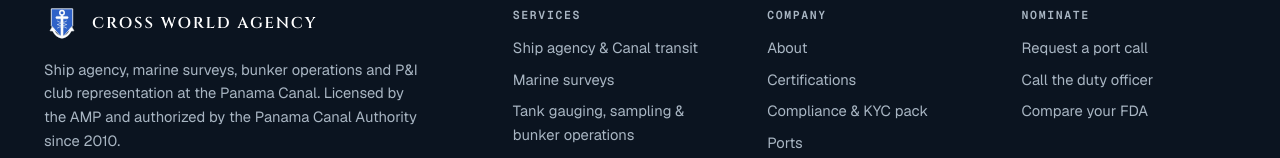
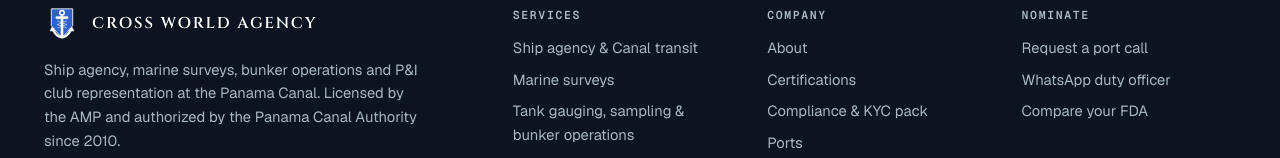
Before and after one commit to munozospinad0/crossworld-agency, a Next.js app: page /en/about in a window 1280 px wide. Shown: the part 1542-1700 px from the top of the page. Built offline with nearby package versions, Linux system fonts and the light colour scheme; no server answers.

Commit message:
WhatsApp de guardia activo en +507 6266-4242 con mensaje predefinido por pagina: plantilla de escala con buque/IMO/ETA en home y formulario, nombre del servicio en cada ficha, saludo simple en contacto y pie

```diff
--- a/app/[locale]/contact/page.tsx
+++ b/app/[locale]/contact/page.tsx
@@ -26,7 +26,8 @@
   const t = ui[locale];
   const cta = await getTranslations('Cta');
   const c = await getTranslations('Common');
-  const duty = dutyChannel();
+  const wa = await getTranslations('Wa');
+  const duty = dutyChannel(wa('general'));
   const Card = ({title, children}: {title: string; children: React.ReactNode}) => (
     <div className="shell">
       <div className="core h-full bg-surface p-5">
--- a/app/[locale]/request-port-call/page.tsx
+++ b/app/[locale]/request-port-call/page.tsx
@@ -18,7 +18,8 @@
   const t = await getTranslations('Form');
   const cta = await getTranslations('Cta');
   const c = await getTranslations('Common');
-  const duty = dutyChannel();
+  const wa = await getTranslations('Wa');
+  const duty = dutyChannel(wa('portcall'));
   return (
     <>
       <section className="border-b border-line bg-surface py-[clamp(40px,5vw,64px)]">
--- a/app/[locale]/services/[slug]/page.tsx
+++ b/app/[locale]/services/[slug]/page.tsx
@@ -60,7 +60,8 @@
   const url = `${site.url}${getPathname({locale, href: {pathname: '/services/[slug]', params: {slug: s.slug[locale]}}})}`;
   const requestUrl = `${site.url}${getPathname({locale, href: '/request-port-call'})}`;
   const ctaLabel = cta(s.cta);
-  const duty = dutyChannel();
+  const wa = await getTranslations('Wa');
+  const duty = dutyChannel(wa('service', {service: s.title[locale]}));
   const index = services.findIndex((x) => x.key === s.key);
   const others = services.filter((x) => x.key !== s.key);
   const specialties = s.specialties?.[locale];
--- a/components/layout/DutyButton.tsx
+++ b/components/layout/DutyButton.tsx
@@ -7,7 +7,8 @@
  */
 export async function DutyButton() {
   const t = await getTranslations('Cta');
-  const duty = dutyChannel();
+  const wa = await getTranslations('Wa');
+  const duty = dutyChannel(wa('general'));
   return (
     <a
       href={duty.href}
--- a/components/layout/Footer.tsx
+++ b/components/layout/Footer.tsx
@@ -11,7 +11,8 @@
   const t = await getTranslations('Footer');
   const c = await getTranslations('Common');
   const cta = await getTranslations('Cta');
-  const duty = dutyChannel();
+  const wa = await getTranslations('Wa');
+  const duty = dutyChannel(wa('general'));
   const col = 'mb-3 font-mono text-[0.72rem] tracking-[0.14em] text-on-dark-muted uppercase';
   return (
     <footer className="relative overflow-hidden border-t border-white/10 bg-ink pt-16 pb-28 text-[0.92rem] text-on-dark-muted">
--- a/components/sections/FinalCta.tsx
+++ b/components/sections/FinalCta.tsx
@@ -10,7 +10,8 @@
   const t = await getTranslations('Home');
   const cta = await getTranslations('Cta');
   const p = await getTranslations('Ports');
-  const duty = dutyChannel();
+  const wa = await getTranslations('Wa');
+  const duty = dutyChannel(wa('portcall'));
   return (
     <section id="request" className="deep py-[clamp(72px,9vw,128px)] text-on-dark">
       <div className="wrap grid grid-cols-1 items-start gap-[clamp(28px,5vw,72px)] md:grid-cols-2">
--- a/components/sections/Hero.tsx
+++ b/components/sections/Hero.tsx
@@ -13,8 +13,9 @@
 export async function Hero() {
   const t = await getTranslations('Home');
   const cta = await getTranslations('Cta');
+  const wa = await getTranslations('Wa');
   const lines = t.raw('h1Lines') as string[];
-  const duty = dutyChannel();
+  const duty = dutyChannel(wa('portcall'));
   return (
     <header className="deep relative isolate -mt-[92px] min-h-[min(100dvh,900px)] overflow-hidden text-on-dark">
       {/* Foto a sangre con movimiento lento de cámara */}
--- a/content/site.ts
+++ b/content/site.ts
@@ -24,7 +24,9 @@
     office: {label: 'Office', e164: '+5073830128', display: '+507 383-0128'},
     atlantic: {label: 'Atlantic side', e164: '+50762664242', display: '+507 6266-4242'},
   },
-  whatsapp: {e164: process.env.NEXT_PUBLIC_WHATSAPP_DUTY_E164 ?? ''},
+  // WhatsApp de guardia: el mismo número de operaciones (confirmado por el cliente, 4-sep-2026).
+  // La variable de entorno permite apuntar a otro número sin tocar código.
+  whatsapp: {e164: process.env.NEXT_PUBLIC_WHATSAPP_DUTY_E164 ?? '+50762664242'},
   emails: {
     operations: {address: 'gpena@crossworldagency.com'},
   },
@@ -73,13 +75,13 @@
 } as const;
 
 /**
- * Canal directo con el oficial de guardia. Si hay número de WhatsApp configurado
- * (NEXT_PUBLIC_WHATSAPP_DUTY_E164) el botón abre WhatsApp; si no, marca el teléfono de
- * operaciones. Nunca queda un botón muerto ni un "(a confirmar)" a la vista del visitante.
+ * Canal directo con el oficial de guardia. Abre WhatsApp con un mensaje ya escrito
+ * (`text`), para que la conversación llegue con contexto en vez de un "hola" suelto.
+ * Si algún día se vacía el número, el botón degrada a marcar el teléfono de operaciones:
+ * nunca queda un enlace muerto a la vista del visitante.
  */
-export function dutyChannel(): {href: string; label: 'whatsapp' | 'call'} {
+export function dutyChannel(text?: string): {href: string; label: 'whatsapp' | 'call'} {
   const n = site.whatsapp.e164.replace(/\D/g, '');
-  return n
-    ? {href: `https://wa.me/${n}`, label: 'whatsapp'}
-    : {href: `tel:${site.phones.operations.e164}`, label: 'call'};
+  if (!n) return {href: `tel:${site.phones.operations.e164}`, label: 'call'};
+  return {href: text ? `https://wa.me/${n}?text=${encodeURIComponent(text)}` : `https://wa.me/${n}`, label: 'whatsapp'};
 }
--- a/messages/en.json
+++ b/messages/en.json
@@ -131,6 +131,11 @@
     "figures": "Canal figures are referential and sourced from the Panama Canal Authority.",
     "rights": "All rights reserved."
   },
+  "Wa": {
+    "general": "Hello, I am writing from the Cross World Agency website. I would like to speak with the duty officer.",
+    "service": "Hello, I am writing from the Cross World Agency website. I need information about {service}.",
+    "portcall": "Hello, I am writing from the Cross World Agency website. I need attendance for a port call or a Canal transit.\n\nVessel:\nIMO:\nETA:\nPort:\nServices:"
+  },
   "Common": {
     "operations": "Operations 24/7",
     "office": "Office",
--- a/messages/es.json
+++ b/messages/es.json
@@ -131,6 +131,11 @@
     "figures": "Las cifras del Canal son referenciales y provienen de la Autoridad del Canal de Panamá.",
     "rights": "Todos los derechos reservados."
   },
+  "Wa": {
+    "general": "Hola, escribo desde el sitio de Cross World Agency. Quisiera hablar con el oficial de guardia.",
+    "service": "Hola, escribo desde el sitio de Cross World Agency. Necesito información sobre {service}.",
+    "portcall": "Hola, escribo desde el sitio de Cross World Agency. Necesito atención para una escala o un tránsito del Canal.\n\nBuque:\nIMO:\nETA:\nPuerto:\nServicios:"
+  },
   "Common": {
     "operations": "Operaciones 24/7",
     "office": "Oficina",
```
